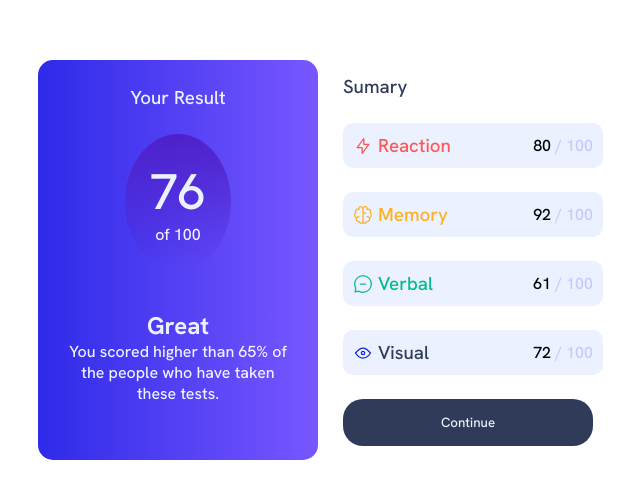
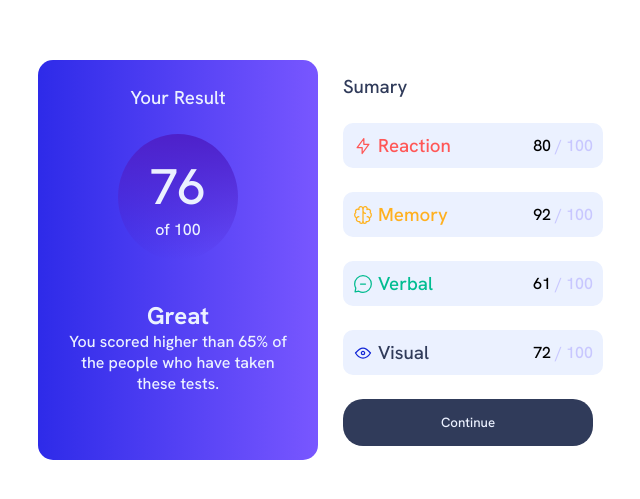
Before and after one commit to paulovictor1997/HTML-CSS, a plain HTML site: page exercício/Atividades/teste1/exe21/exe21.html in a window 1280 px wide. Shown: the part 191-690 px from the top of the page, without its empty margins (307-947 px from the left). Drawn offline with Linux system fonts and the light colour scheme.

Commit message:
atividade

```diff
--- a/exercício/Atividades/teste1/exe21/assets/style.scss
+++ b/exercício/Atividades/teste1/exe21/assets/style.scss
@@ -75,7 +75,8 @@ body{
     .circle{
         text-align: center;
         margin-top: 3vh;
-        padding: 25px;
+        width: 120px;
+        padding: 20px;
         background-image: linear-gradient(to bottom,hsla(256, 72%, 46%, 1),
         hsla(241, 72%, 46%, 0));
         border-radius: 50%;
```
Also changed, not shown: exercício/Atividades/teste1/exe21/assets/style.css, 1 other file.
